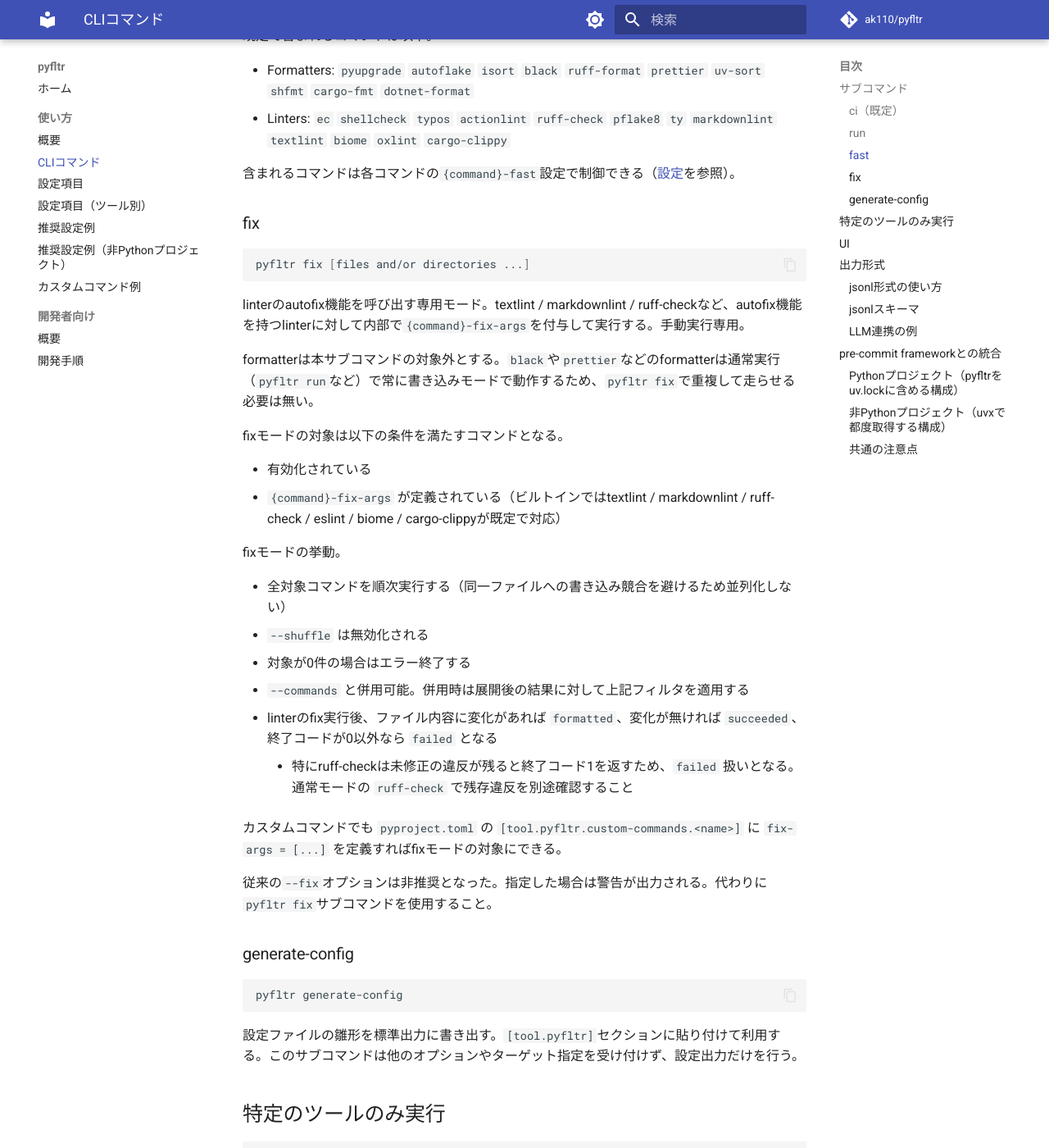
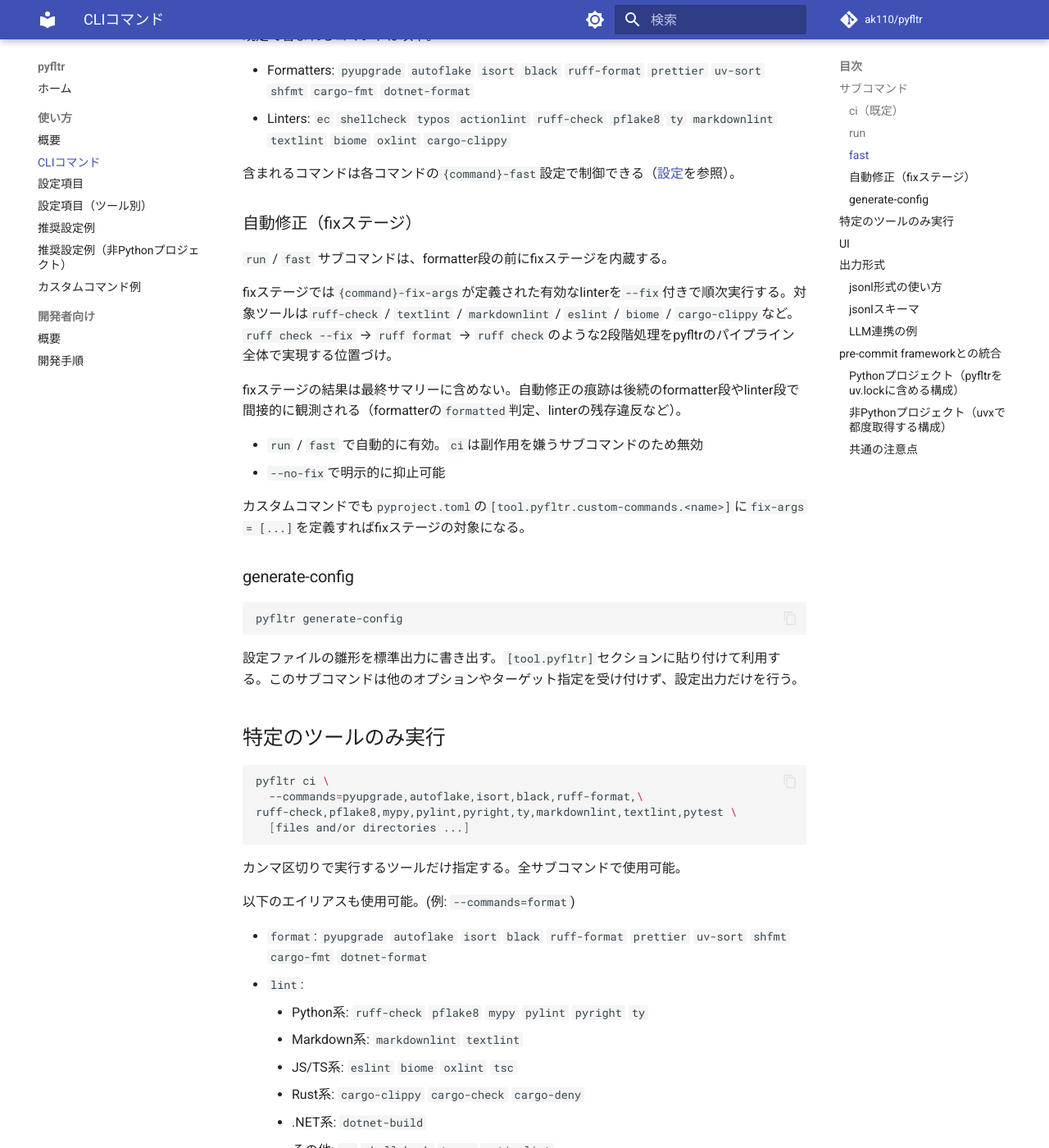
Before and after one commit to ak110/pyfltr, an MkDocs documentation site: the page built from docs/guide/usage.md, in a window 1280 px wide and 1400 px high, scrolled down 1206 px. Shown: the whole window at 82% size. Built offline with MkDocs 1.6.1 and Material for MkDocs 9.7.7, drawn with Linux system fonts in a browser that asks for light colours; comment, search, counter and statistics services are not loaded; some of the changed text lies outside the part shown.

Commit message:
feat!: fixサブコマンドを廃止しrun/fastの前段に統合
ruff-format の2段階実行と同じ発想で、run / fast サブコマンドに
「fix-args 定義済みlinterを --fix 付きで直列実行する fix ステージ」を
前段として内蔵する。fix ステージの結果は summary / jsonl に含めず、
後続の formatter → linter/tester 段で最終状態を報告する設計。

- pyfltr/command.py: args.fix 依存を排し、呼び出し側から指定する
  fix_stage: bool キーワード引数に置換
- pyfltr/executor.py: split_commands_for_execution() を
  (fixers, formatters, linters_and_testers) の 3 段タプルに拡張
- pyfltr/cli.py / pyfltr/ui.py: 3 段（fix→formatter→linter/tester）
  の実行経路に揃える。UI 経路も独自 split 呼び出しを 3 段対応
- pyfltr/main.py: fix サブコマンド・旧 --fix オプションを削除。
  抑止用に --no-fix を新設。ci は従来どおり fix 無し
- Makefile format: pyfltr fix 呼び出しを pyfltr fast に置換
  （fast が fix ステージを内蔵するため従来相当の動作を維持）
- docs: fix サブコマンド節を削除し、run/fast の fix ステージ説明に
  差し替える。推奨構成・pre-commit案内も追随
- テスト: fix サブコマンド・旧 --fix の挙動テストを fix ステージの
  有無テストに書き換える

破壊的変更: `pyfltr fix` サブコマンドと `--fix` オプションは削除。
旧 `pyfltr fix` は `pyfltr fast`（または run）で代替され、fix-args
定義済みlinterの自動修正は通常実行に内蔵される。

Co-Authored-By: Claude Opus 4.6 (1M context) <noreply@anthropic.com>

````diff
--- a/docs/guide/usage.md
+++ b/docs/guide/usage.md
@@ -53,33 +53,18 @@ pre-commitフックなどで実行しても作業に支障が出にくい高速
 
 含まれるコマンドは各コマンドの`{command}-fast`設定で制御できる（[設定](configuration.md)を参照）。
 
-### fix
+### 自動修正（fixステージ）
 
-```shell
-pyfltr fix [files and/or directories ...]
-```
+`run` / `fast` サブコマンドは、formatter段の前にfixステージを内蔵する。
 
-linterのautofix機能を呼び出す専用モード。textlint / markdownlint / ruff-checkなど、autofix機能を持つlinterに対して内部で`{command}-fix-args`を付与して実行する。手動実行専用。
+fixステージでは`{command}-fix-args`が定義された有効なlinterを`--fix`付きで順次実行する。対象ツールは`ruff-check` / `textlint` / `markdownlint` / `eslint` / `biome` / `cargo-clippy`など。`ruff check --fix` → `ruff format` → `ruff check`のような2段階処理をpyfltrのパイプライン全体で実現する位置づけ。
 
-formatterは本サブコマンドの対象外とする。`black`や`prettier`などのformatterは通常実行（`pyfltr run`など）で常に書き込みモードで動作するため、`pyfltr fix`で重複して走らせる必要は無い。
+fixステージの結果は最終サマリーに含めない。自動修正の痕跡は後続のformatter段やlinter段で間接的に観測される（formatterの`formatted`判定、linterの残存違反など）。
 
-fixモードの対象は以下の条件を満たすコマンドとなる。
+- `run` / `fast` で自動的に有効。`ci`は副作用を嫌うサブコマンドのため無効
+- `--no-fix`で明示的に抑止可能
 
-- 有効化されている
-- `{command}-fix-args` が定義されている（ビルトインではtextlint / markdownlint / ruff-check / eslint / biome / cargo-clippyが既定で対応）
-
-fixモードの挙動。
-
-- 全対象コマンドを順次実行する（同一ファイルへの書き込み競合を避けるため並列化しない）
-- `--shuffle` は無効化される
-- 対象が0件の場合はエラー終了する
-- `--commands` と併用可能。併用時は展開後の結果に対して上記フィルタを適用する
-- linterのfix実行後、ファイル内容に変化があれば `formatted`、変化が無ければ `succeeded`、終了コードが0以外なら `failed` となる
-    - 特にruff-checkは未修正の違反が残ると終了コード1を返すため、`failed` 扱いとなる。通常モードの `ruff-check` で残存違反を別途確認すること
-
-カスタムコマンドでも `pyproject.toml` の `[tool.pyfltr.custom-commands.<name>]` に `fix-args = [...]` を定義すればfixモードの対象にできる。
-
-従来の`--fix`オプションは非推奨となった。指定した場合は警告が出力される。代わりに`pyfltr fix`サブコマンドを使用すること。
+カスタムコマンドでも`pyproject.toml`の`[tool.pyfltr.custom-commands.<name>]`に`fix-args = [...]`を定義すればfixステージの対象になる。
 
 ### generate-config
 
@@ -249,7 +234,6 @@ repos:
 
 ### 共通の注意点
 
-- pre-commit hookで自動修正まで走らせたい場合は、fast実行に加えて`pyfltr fix`を走らせるlocal hookを別途並べる
-- `pyfltr fix`は`{command}-fix-args`が定義されたlinter（`cargo-clippy` / `ruff-check` / `textlint`等）のみを対象とする
-- formatter（`black` / `prettier` / `cargo-fmt` / `dotnet-format`等）は通常実行で常時書き込みモードで動作するため、`pyfltr fix`で追加実行する必要は無い
+- `pyfltr fast` はfixステージを内蔵する。pre-commit hookから`{command}-fix-args`定義済みlinter（`cargo-clippy` / `ruff-check` / `textlint`等）の自動修正が走るため、別hookを並べる必要は無い
+- formatter（`black` / `prettier` / `cargo-fmt` / `dotnet-format`等）は通常実行で常時書き込みモードで動作するため、fixステージでは扱わない
 - `pass-filenames = False`のツール（`cargo-*` / `dotnet-*` / `tsc`等）はcrate / solution全体を対象とするため、コミット時に未変更ファイルまで書き換わる可能性がある。cargo系・dotnet系は`serial_group`で自動直列化されるので、利用者が`--jobs=1`などを指定する必要は無い
--- a/mkdocs.yml
+++ b/mkdocs.yml
@@ -36,9 +36,11 @@ plugins:
         ## サブコマンド
 
         - `pyfltr ci`: 全チェック。formatterによる変更も失敗と判定する（CI向け）
-        - `pyfltr run`: 全チェック。formatterによる変更は成功扱い（ローカル向け）
-        - `pyfltr fast`: 軽量チェック。重いツール（mypy/pylint/pytest等）を除外（pre-commit向け）
-        - `pyfltr fix`: linterのautofix専用
+        - `pyfltr run`: 全チェック。fix段→formatter段→linter/tester段の順で、fix-args定義済みlinterの自動修正→formatter→残りの検査を実行する（ローカル向け）
+        - `pyfltr fast`: 軽量チェック。`run`と同じ3段構成だが、mypy/pylint/pytest等の重いツールを除外（pre-commit向け）
+        - `pyfltr generate-config`: pyproject.toml用の設定雛形を出力
+
+        `--no-fix`で`run`/`fast`のfix段を抑止できる。`ci`は副作用回避のため元々fix段を持たない。
 
         ## 対応ツール
 
````
Also changed, not shown: docs/guide/configuration-tools.md (+4 -4 lines), docs/guide/recommended-nonpython.md (+1 -1 lines), docs/guide/recommended.md (+11 -11 lines), 10 other files.
